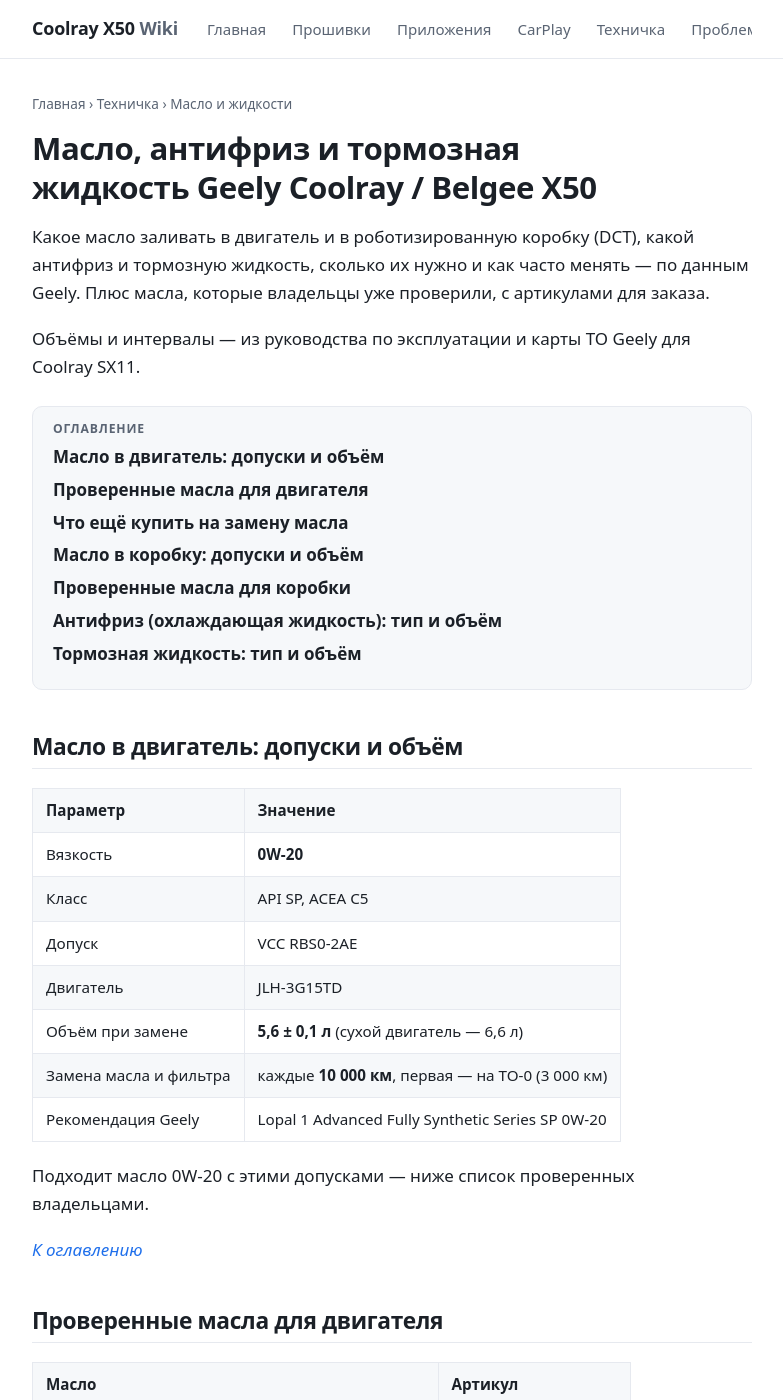
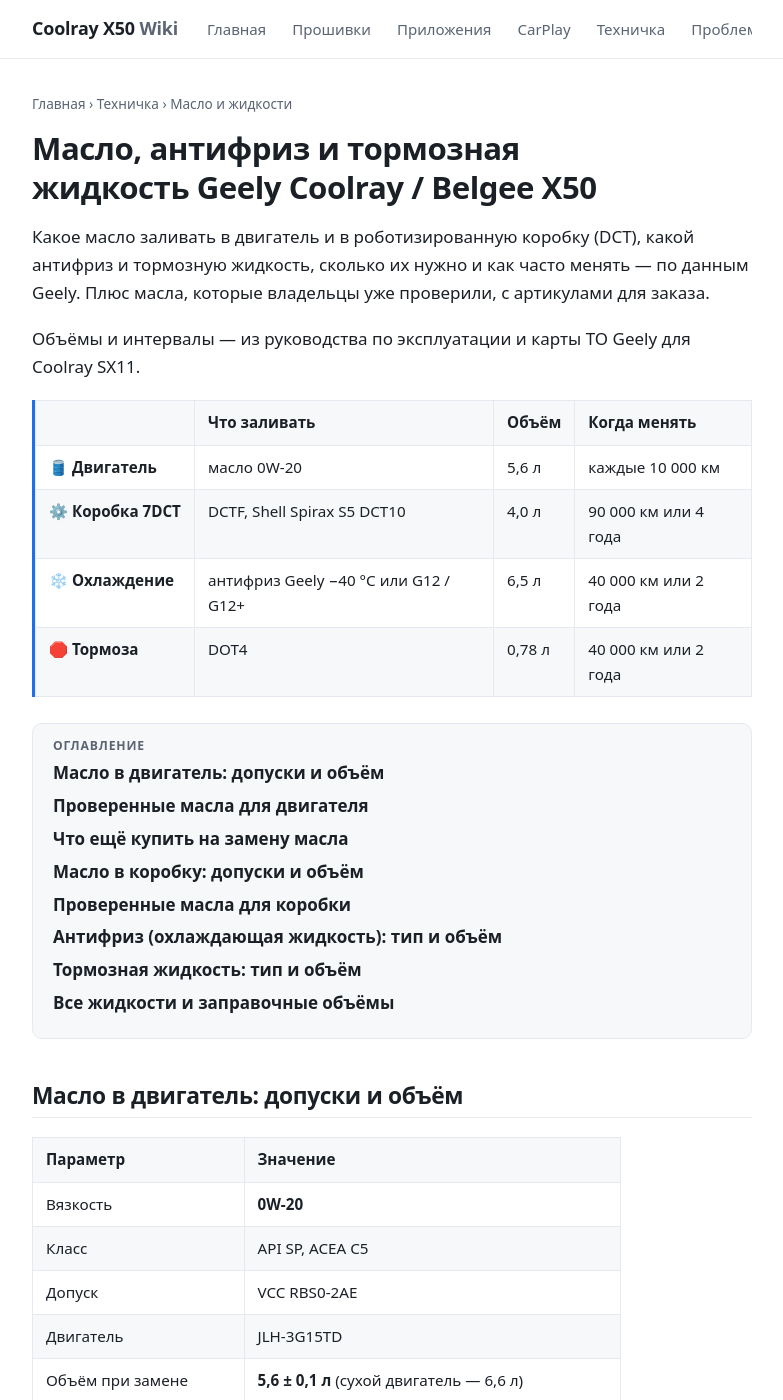
Before and after one commit to qttc/qttc.github.io, a Jekyll site: the page built from pages/oil.md, in a window 1280 px wide and 1400 px high. Shown: the whole window, without its empty margins (248-1031 px from the left). Built offline with Jekyll 4.4.1, drawn with Linux system fonts in a browser that asks for light colours; some of the changed text lies outside the part shown.

Commit message:
Масло и жидкости: сводная таблица, фото антифриза, официальная таблица объёмов

```diff
--- a/assets/css/main.css
+++ b/assets/css/main.css
@@ -177,3 +177,7 @@
 .breadcrumbs { font-size: .85rem; color: var(--muted); margin: 0 0 1em; }
 .breadcrumbs a { color: var(--muted); }
 .breadcrumbs a:hover { color: var(--accent); }
+
+/* --- Сводная таблица вверху страницы --- */
+.content table.summary { border-left: 3px solid var(--accent); }
+.content table.summary td:first-child { white-space: nowrap; }
--- a/pages/oil.md
+++ b/pages/oil.md
@@ -13,6 +13,14 @@
 Какое масло заливать в двигатель и в роботизированную коробку (DCT), какой антифриз и тормозную жидкость, сколько их нужно и как часто менять — по данным Geely. Плюс масла, которые владельцы уже проверили, с артикулами для заказа.
 
 Объёмы и интервалы — из руководства по эксплуатации и карты ТО Geely для Coolray SX11.
+
+| | Что заливать | Объём | Когда менять |
+| --- | --- | --- | --- |
+| 🛢️ **Двигатель** | масло 0W-20 | 5,6 л | каждые 10 000 км |
+| ⚙️ **Коробка 7DCT** | DCTF, Shell Spirax S5 DCT10 | 4,0 л | 90 000 км или 4 года |
+| ❄️ **Охлаждение** | антифриз Geely −40 °C или G12 / G12+ | 6,5 л | 40 000 км или 2 года |
+| 🛑 **Тормоза** | DOT4 | 0,78 л | 40 000 км или 2 года |
+{:.summary}
 
 <nav class="toc" id="оглавление" markdown="1">
 ## Оглавление
@@ -34,7 +42,7 @@
 | Замена масла и фильтра | каждые **10 000 км**, первая — на ТО-0 (3 000 км) |
 | Рекомендация Geely | Lopal 1 Advanced Fully Synthetic Series SP 0W-20 |
 
-Подходит масло 0W-20 с этими допусками — ниже список проверенных владельцами.
+💡 Подходит масло 0W-20 с этими допусками — ниже список проверенных владельцами. На замену нужно около 5,6 л: удобно взять канистру 4–5 л и литровую.
 
 _[К оглавлению](#оглавление)_
 
@@ -108,7 +114,9 @@
 | Оригинал Geely (концентрат) | LPAFRZ01L |
 | Если оригинала нет | G12 / G12+ |
 
-Антифриз Geely продаётся концентратом — перед заливкой его разводят водой.
+![Оригинальный антифриз Geely: Lopal OAT −40 °C и Geely специальный −40 °C](/assets/antifreeze-geely.jpg){: width="822" height="720" loading="lazy"}
+
+💡 Оригинальный антифриз Geely продаётся и **готовым** (−40 °C, заливается как есть — например, Lopal «Антифриз Geely OAT −40 °C» или «Geely специальный антифриз −40 °C» на фото), и **концентратом** (LPAFRZ01L) — его перед заливкой разводят водой. Смотрите надпись на канистре.
 
 _[К оглавлению](#оглавление)_
 
@@ -122,6 +130,14 @@
 
 _[К оглавлению](#оглавление)_
 
+## Все жидкости и заправочные объёмы
+
+Официальная таблица из руководства по эксплуатации: кроме масел и антифриза, в ней бензин (АИ-92 и выше, бак 45 л), жидкость омывателя (2,0 л) и хладагент кондиционера (R134a, 420 г).
+
+![Рекомендуемые рабочие жидкости и заправочные объёмы Geely Coolray SX11](/assets/fluids-table.jpg){: width="513" height="582" loading="lazy"}
+
+_[К оглавлению](#оглавление)_
+
 ------
 
 [Все запчасти и каталоги](/pages/parts/) · [Вернуться на главную](/)
```
Also changed, not shown: other parts of pages/oil.md (+1 -3 lines), assets/antifreeze-geely.jpg (added), assets/fluids-table.jpg (added).
